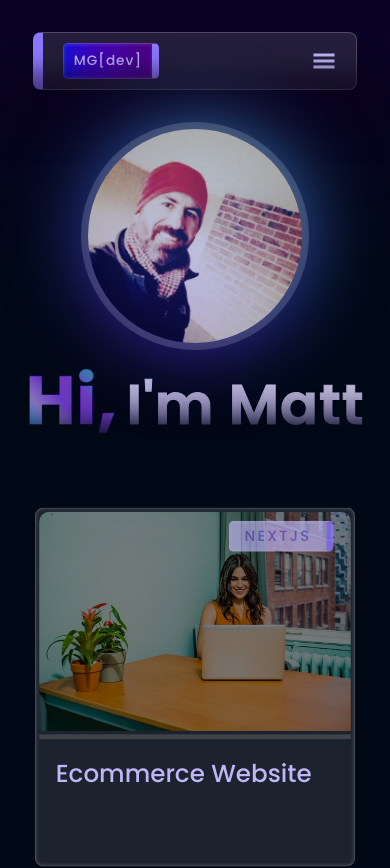
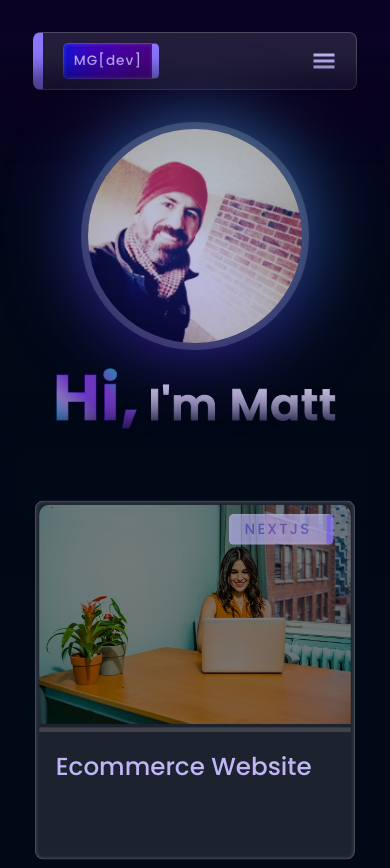
Before and after one commit to midcenturydude7/nextjs-portfolio-site, a Next.js app: page / in a window 390 px wide. Shown: the top 868 px of the page. Built offline with nearby package versions, Linux system fonts and the light colour scheme.

Commit message:
Resized hero section text via media queries

```diff
--- a/app/components/HeroSection/styles/HeroSection.module.css
+++ b/app/components/HeroSection/styles/HeroSection.module.css
@@ -186,15 +186,26 @@
   }
 }
 /* MEDIA QUERIES */
+@media (max-width: 501px) {
+  .main-wrapper .main-content .main-title::after {
+    bottom: -40px !important;
+  }
+  .main-wrapper .main-content .main-title .main-title-link .gradient-title-greeting {
+    font-size: 4rem !important;
+  }
+  .main-wrapper .main-content .main-title .gradient-title-name {
+    font-size: 2.75rem !important;
+  }
+}
 @media (max-width: 650px) {
   .main-wrapper .main-content .main-title::after {
-    bottom: -35px !important;
+    bottom: -35px;
   }
   .main-wrapper .main-content .main-title .main-title-link .gradient-title-greeting {
-    font-size: 4.25rem !important;
+    font-size: 4.75rem;
   }
   .main-wrapper .main-content .main-title .gradient-title-name {
-    font-size: 3.5rem !important;
+    font-size: 3.75rem;
   }
 }
 @media (max-width: 950px) {
--- a/app/components/HeroSection/styles/HeroSection.module.scss
+++ b/app/components/HeroSection/styles/HeroSection.module.scss
@@ -214,20 +214,39 @@
 }
 
 /* MEDIA QUERIES */
+@media (max-width: 501px) {
+  .main-wrapper {
+    .main-content {
+      .main-title {
+        &::after {
+          bottom: -40px !important;
+        }
+        .main-title-link {
+          .gradient-title-greeting {
+            font-size: 4rem !important;
+          }
+        }
+        .gradient-title-name {
+          font-size: 2.75rem !important;
+        }
+      }
+    }
+  }
+}
 @media (max-width: 650px) {
   .main-wrapper {
     .main-content {
       .main-title {
         &::after {
-          bottom: -35px !important;
+          bottom: -35px;
         }
         .main-title-link {
           .gradient-title-greeting {
-            font-size: 4.25rem !important;
+            font-size: 4.75rem;
           }
         }
         .gradient-title-name {
-          font-size: 3.5rem !important;
+          font-size: 3.75rem;
         }
       }
     }
```
Also changed, not shown: 1 other file (tests, documents, lock files or other folders).
